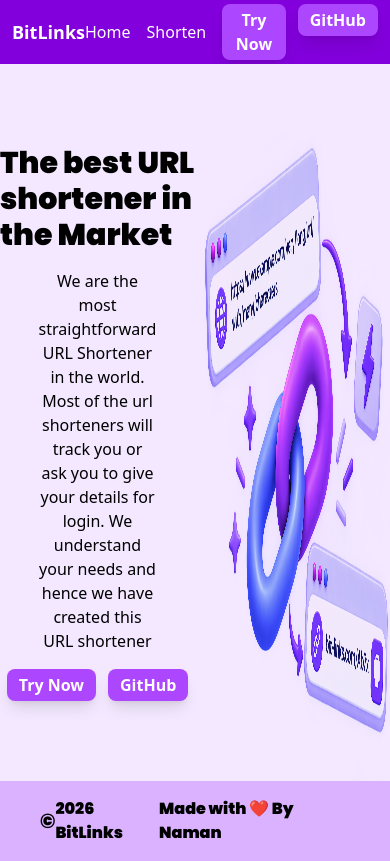
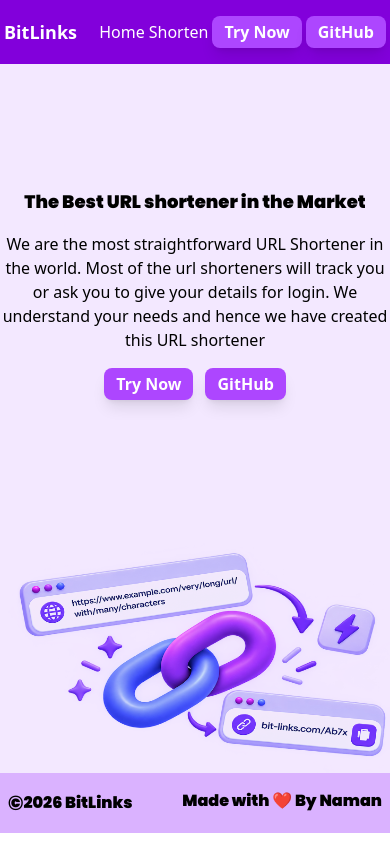
Before and after one commit to namansingla01022008-lab/BitLinks, a Next.js app: page / in a window 390 px wide. Built offline with nearby package versions, Linux system fonts and the light colour scheme.

Commit message:
Responsive

```diff
--- a/app/page.js
+++ b/app/page.js
@@ -14,13 +14,13 @@
   return (
     <>
       <main className="bg-purple-100">
-        <section className="grid grid-cols-2 h-[85vh] bg-purple-100">
+        <section className="grid grid-cols-1 md:grid-cols-2 h-[84vh] bg-purple-100">
           <div className="flex flex-col gap-4 items-center justify-center">
-            <p className={`text-3xl font-bold ${poppins.className}`}>
-              The best URL shortener in the Market
+            <p className={`text-lg md:text-xl lg:text-3xl font-bold ${poppins.className} text-center`}>
+              The Best URL shortener in the Market
             </p>
 
-            <p className="px-32 text-center">
+            <p className="md:px-20 lg:px-24 xl:px-32 text-center">
               We are the most straightforward URL Shortener in the world. Most of the url
               shorteners will track you or ask you to give your details for login. We
               understand your needs and hence we have created this URL shortener
--- a/components/Footer.js
+++ b/components/Footer.js
@@ -9,7 +9,7 @@
 });
 const Footer = () => {
     return (
-        <footer className='flex py-4 justify-between px-10 font-bold bg-purple-300'>
+        <footer className='flex py-4 justify-between px-2 sm:px-10 font-bold bg-purple-300'>
             <div className='flex items-center'>
                 <span className={`${poppins.className} text-xl font-bold`}>&copy;</span>
                 <span className={`${poppins.className}`}> 2026 BitLinks</span>
--- a/components/Navbar.js
+++ b/components/Navbar.js
@@ -4,16 +4,16 @@
 const Navbar = () => {
   return (
     <div>
-      <nav className='h-16 bg-purple-700 flex justify-between px-3 items-center text-white'>
+      <nav className='h-16 bg-purple-700 flex justify-between px-1 sm:px-3 items-center text-white'>
         <div className="logo font-bold text-lg">
           <Link href="/">BitLinks</Link>
         </div>
 
-        <ul className='flex justify-center gap-4 items-center'>
+        <ul className='flex justify-center gap-1 sm:gap-4 items-center'>
           <Link href="/"><li>Home</li></Link>
           <Link href="/shorten"><li>Shorten</li></Link>
 
-          <li className='flex gap-3'>
+          <li className='flex gap-1 sm:gap-3'>
             <Link href="/shorten">
               <button className='bg-purple-500 rounded-lg shadow-lg p-3 py-1 font-bold cursor-pointer'>Try Now</button>
             </Link>
```
